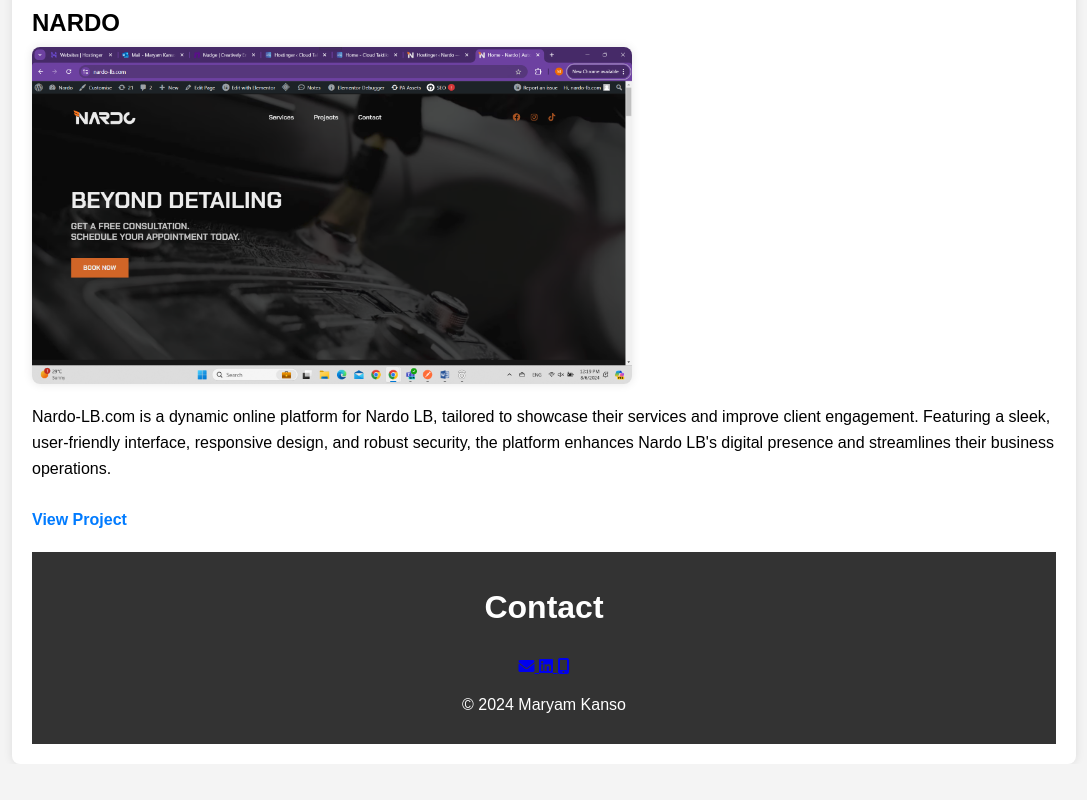
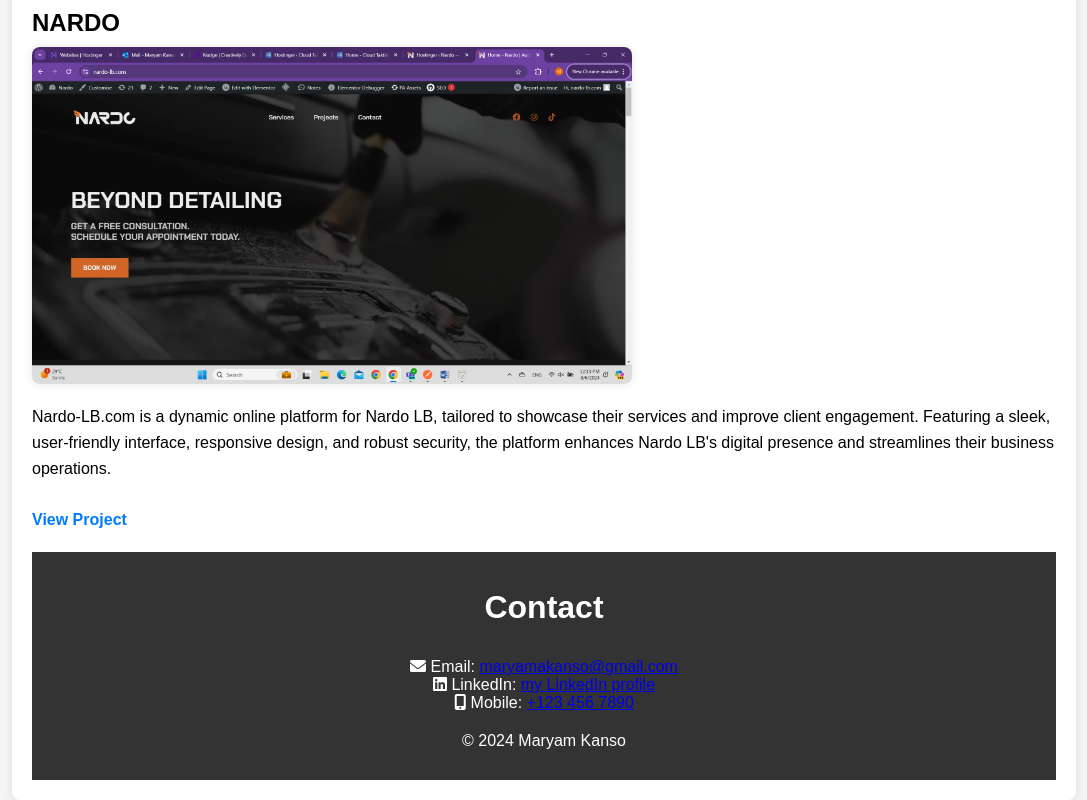
Before and after one commit to kanso-maryam/kanso-maryam.github.io, a plain HTML site: page index.html in a window 1280 px wide. Shown: the part 2778-3578 px from the top of the page, without its empty margins (96-1183 px from the left). Before the commit the page ends 3542 px from the top, so only its background shows below. Drawn offline with Linux system fonts and the light colour scheme.

Commit message:
Update index.html

```diff
--- a/index.html
+++ b/index.html
@@ -79,20 +79,15 @@
         </section>
              <footer>
         <div class="footer-content">
-            <section class="contact-info">
-                <h2>Contact</h2>
-                <p>
-                    <a href="mailto:maryamakanso@gmail.com" class="contact-link">
-                        <i class="fas fa-envelope"></i>
-                    </a>
-                    <a href="https://www.linkedin.com/in/maryam-kanso/" target="_blank" class="contact-link">
-                        <i class="fab fa-linkedin"></i>
-                    </a>
-                    <a href="tel:+1234567890" class="contact-link">
-                        <i class="fas fa-mobile-alt"></i>
-                    </a>
-                </p>
-            </section>
+           <section>
+    <h2>Contact</h2>
+    <div class="contact-info">
+        <p><i class="fas fa-envelope"></i> Email: <a href="mailto:maryamakanso@gmail.com">maryamakanso@gmail.com</a></p>
+        <p><i class="fab fa-linkedin"></i> LinkedIn: <a href="https://www.linkedin.com/in/maryam-kanso/" target="_blank">my LinkedIn profile</a></p>
+        <p><i class="fas fa-mobile-alt"></i> Mobile: <a href="tel:+1234567890">+123 456 7890</a></p>
+    </div>
+</section>
+
             <section class="footer-bottom">
                 <p>&copy; 2024 Maryam Kanso</p>
             </section>
```
